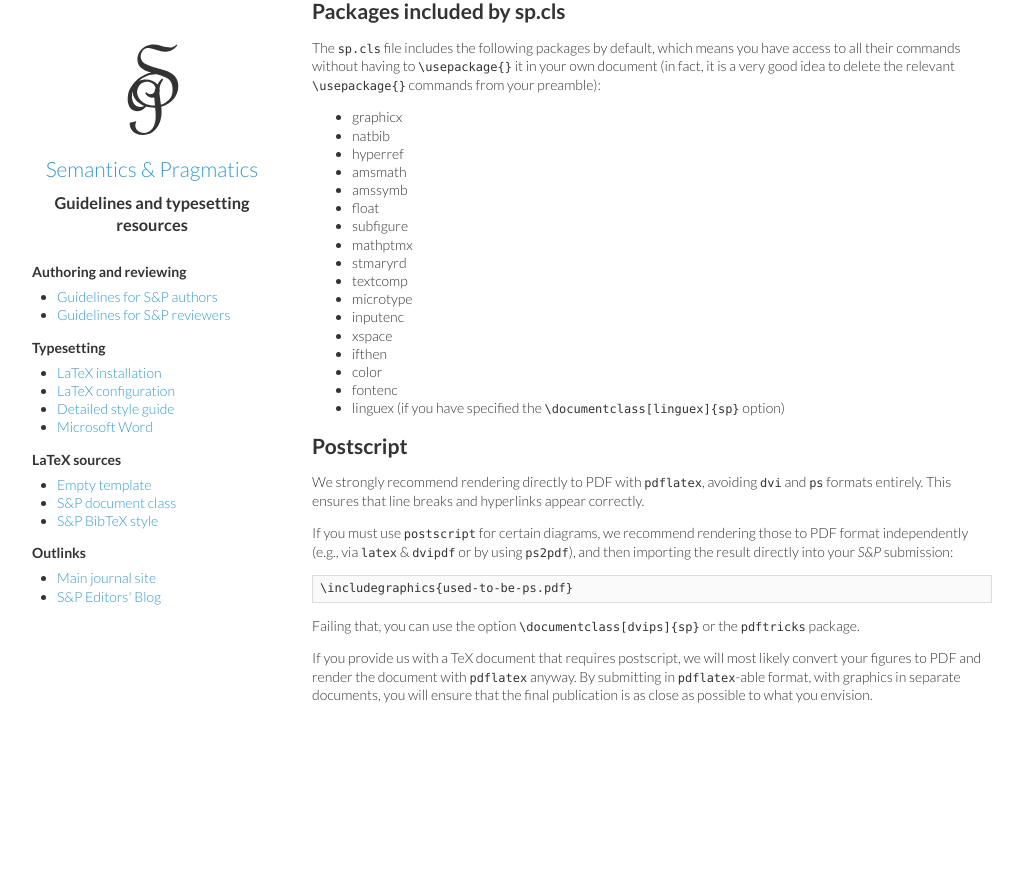
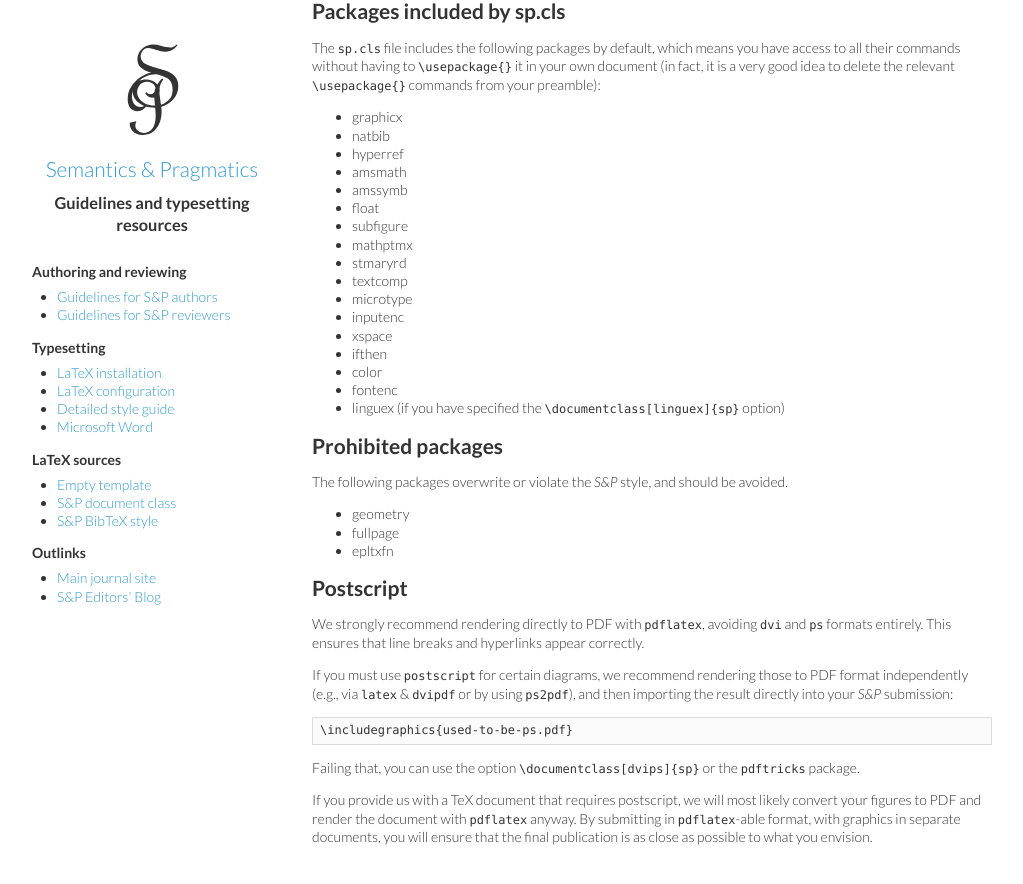
Before and after one commit to semprag/semprag.github.io, a Jekyll site: the page built from basics.md, in a window 1280 px wide and 900 px high, scrolled down 3067 px. Shown: the top 884 px of the window, without its empty margins (8-1031 px from the left). Built offline with Jekyll 4.4.1, drawn with Linux system fonts in a browser that asks for light colours; before the commit the page ends 3825 px from its top, so only the background shows below that.

Commit message:
Add prohibited packages section to LaTeX configuration page

```diff
--- a/basics.md
+++ b/basics.md
@@ -180,6 +180,14 @@ The `sp.cls` file includes the following packages by default, which means you ha
 - fontenc
 - linguex (if you have specified the `\documentclass[linguex]{sp}` option)
 
+## Prohibited packages
+
+The following packages overwrite or violate the *S&P* style, and should be avoided.
+
+- geometry
+- fullpage
+- epltxfn
+
 ## Postscript
 
 We strongly recommend rendering directly to PDF with `pdflatex`, avoiding `dvi` and `ps` formats entirely.
```
